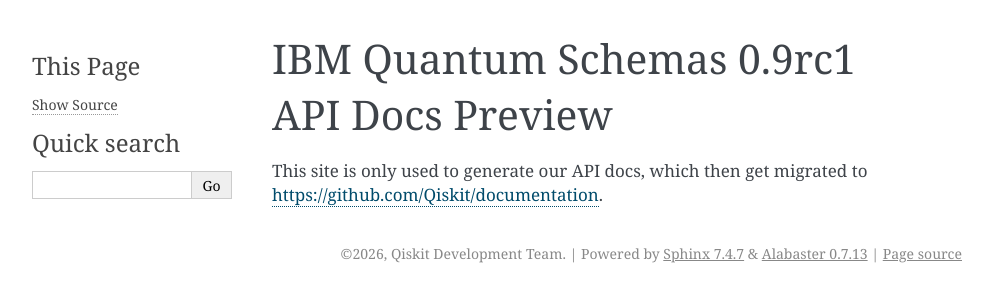
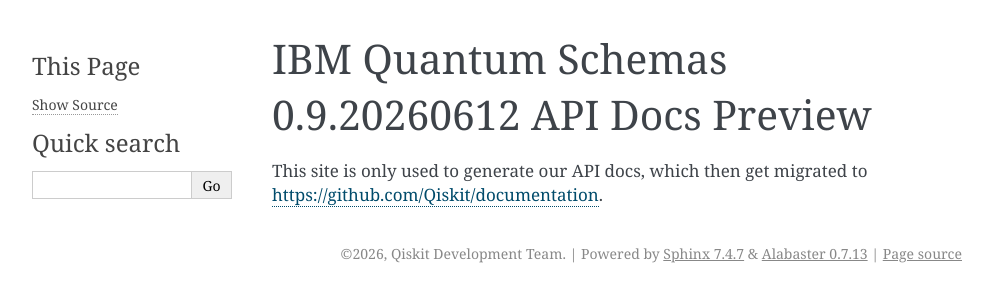
Before and after one commit to Qiskit/ibm-quantum-schemas, a Sphinx documentation site: the page built from docs/index.rst, in a window 1280 px wide. Shown: the top 302 px of the page, without its empty margins (148-1140 px from the left). Built offline with Sphinx 7.4.7, drawn with Linux system fonts in a browser that asks for light colours; formulas are drawn with MathJax 3.

Commit message:
Prepare release 0.9.20260612 (#167)
* Add changelog for release 0.9.20260612

* modified docs/conf.py

* modified the changelog

```diff
--- a/docs/conf.py
+++ b/docs/conf.py
@@ -29,7 +29,7 @@
 # The short X.Y version
 version = ""
 # The full version, including alpha/beta/rc tags
-release = "0.9rc1"
+release = "0.9.20260612"
 
 # -- General configuration ---------------------------------------------------
 
```
Also changed, not shown: CHANGELOG.md (+1 -1 lines).
